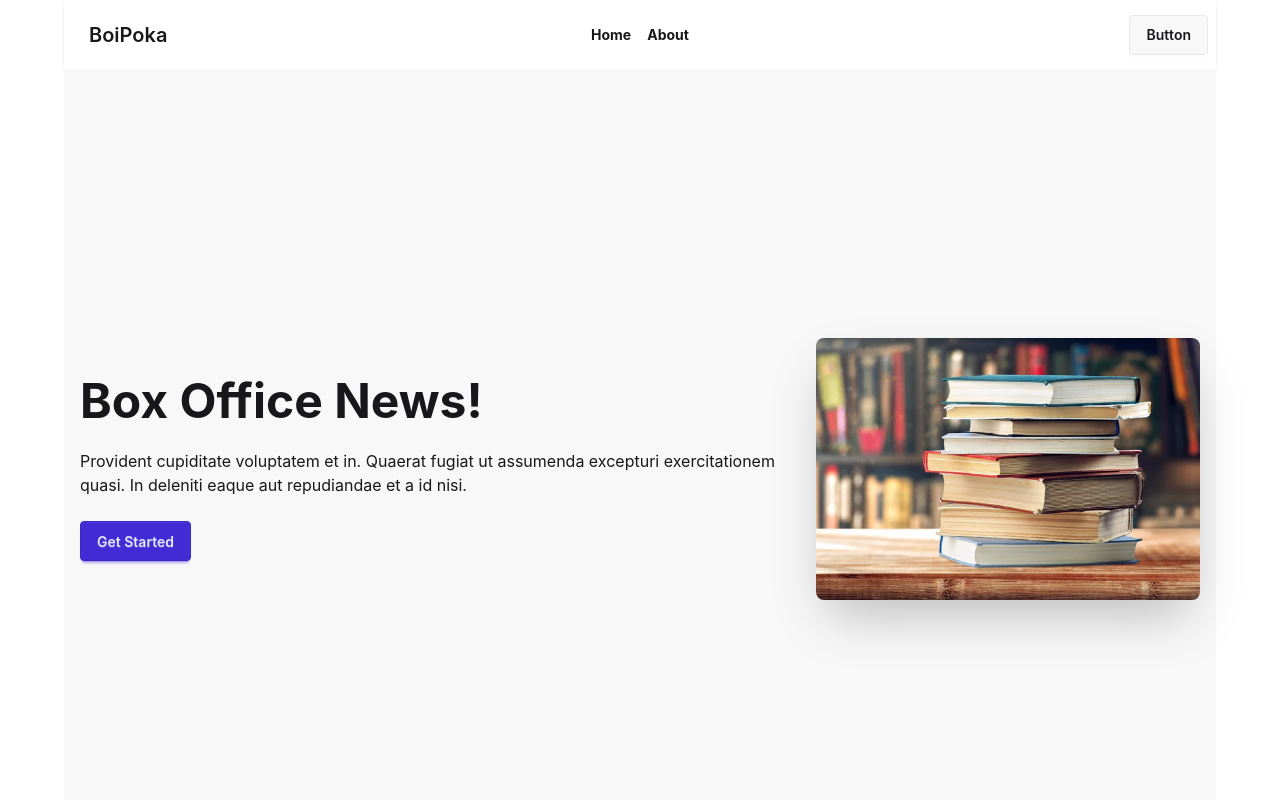
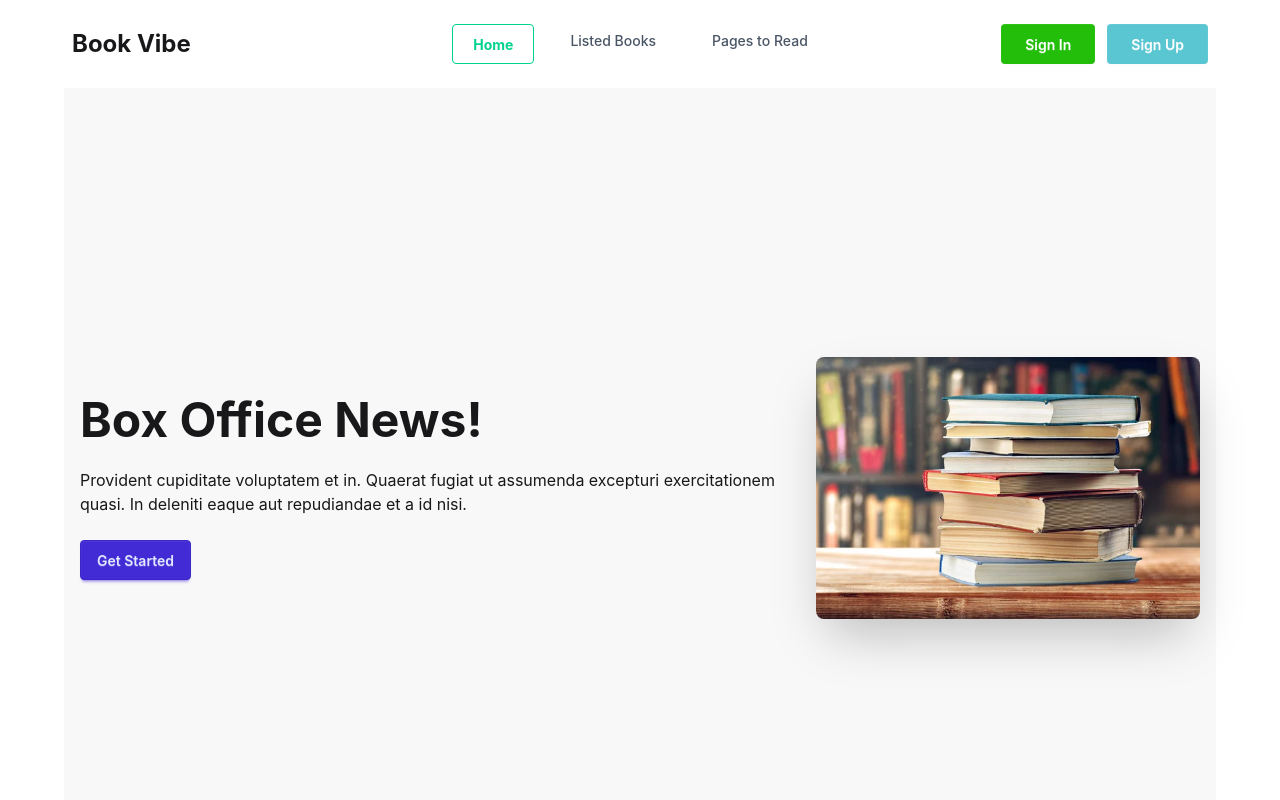
Before and after one commit to MeNafi/Book-Vibe, a React (Vite) app: page / in a window 1280 px wide. Shown: the top 800 px of the page. Built offline with nearby package versions, Linux system fonts and the light colour scheme.

Commit message:
Complete Navbar

```diff
--- a/src/components/Header/Navbar.jsx
+++ b/src/components/Header/Navbar.jsx
@@ -1,48 +1,84 @@
 import React from "react";
-import { Link } from "react-router";
+import { Link, NavLink } from "react-router-dom"; // Using NavLink for active link styling
 
 const Navbar = () => {
-    const links = <>
-       <Link to = "/">  <li className="m-2 font-bold">Home</li></Link>
-       <Link to='/about'>  <li className="m-2 font-bold">About</li></Link>
+  // Navigation links defined as a constant to reuse in mobile and desktop menus
+  const links = (
+    <>
+      <li>
+        <NavLink
+          to="/"
+          // Applies active style if the current route matches 'to'
+          className={({ isActive }) =>
+            isActive
+            ? "btn btn-outline btn-success font-bold normal-case px-5 mx-2"
+            : "font-medium normal-case px-5 mx-2 text-gray-600"
+          }
+        >
+          Home
+        </NavLink>
+      </li>
+      <li>
+        <NavLink
+          to="/listed-books"
+          className={({ isActive }) =>
+            isActive
+            ? "btn btn-outline btn-success font-bold normal-case px-5 mx-2"
+            : "font-medium normal-case px-5 mx-2 text-gray-600"
+          }
+        >
+          Listed Books
+        </NavLink>
+      </li>
+      <li>
+        <NavLink
+          to="/pages-to-read"
+          className={({ isActive }) =>
+            isActive
+            ? "btn btn-outline btn-success font-bold normal-case px-5 mx-2"
+            : "font-medium normal-case px-5 mx-2 text-gray-600"
+          }
+        >
+          Pages to Read
+        </NavLink>
+      </li>
     </>
+  );
+
   return (
-    <div className="navbar bg-base-100 shadow-sm">
+    <div className="navbar bg-base-100 container mx-auto py-4">
+      {/* Left side: Mobile menu and Brand Logo */}
       <div className="navbar-start">
         <div className="dropdown">
           <div tabIndex={0} role="button" className="btn btn-ghost lg:hidden">
-            <svg
-              xmlns="http://www.w3.org/2000/svg"
-              className="h-5 w-5"
-              fill="none"
-              viewBox="0 0 24 24"
-              stroke="currentColor"
-            >
-              {" "}
-              <path
-                strokeLinecap="round"
-                strokeLinejoin="round"
-                strokeWidth="2"
-                d="M4 6h16M4 12h8m-8 6h16"
-              />{" "}
+            <svg xmlns="http://www.w3.org/2000/svg" className="h-5 w-5" fill="none" viewBox="0 0 24 24" stroke="currentColor">
+              <path strokeLinecap="round" strokeLinejoin="round" strokeWidth="2" d="M4 6h16M4 12h8m-8 6h16" />
             </svg>
           </div>
-          <ul
-            tabIndex="-1"
-            className="menu menu-sm dropdown-content bg-base-100 rounded-box z-1 mt-3 w-52 p-2 shadow"
-          >
+          <ul tabIndex={0} className="menu menu-sm dropdown-content mt-3 z-[1] p-2 shadow bg-base-100 rounded-box w-52">
             {links}
           </ul>
         </div>
-        <a className="btn btn-ghost text-xl">BoiPoka</a>
+        <Link to="/" className="text-2xl font-bold">Book Vibe</Link>
       </div>
+
+      {/* Center: Desktop Navigation Links */}
       <div className="navbar-center hidden lg:flex">
         <ul className="menu menu-horizontal px-1">
-         {links}
+          {links}
         </ul>
       </div>
-      <div className="navbar-end">
-        <a className="btn">Button</a>
+
+      {/* Right side: Action Buttons with specific hex colors */}
+      <div className="navbar-end gap-3">
+        {/* Green Sign In Button */}
+        <button className="btn bg-[#23BE0A] text-white hover:bg-[#1fa308] border-none px-6 font-semibold">
+          Sign In
+        </button>
+        {/* Light Blue Sign Up Button */}
+        <button className="btn bg-[#59C6D2] text-white hover:bg-[#49b1bc] border-none px-6 font-semibold">
+          Sign Up
+        </button>
       </div>
     </div>
   );
```
